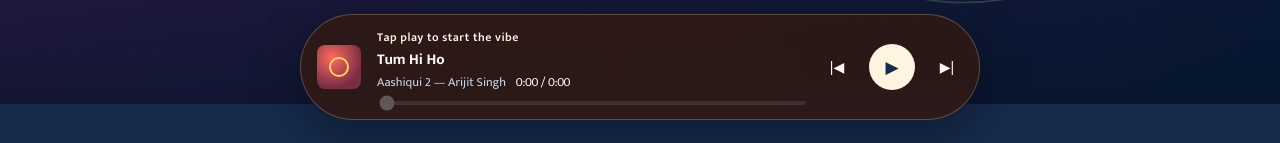
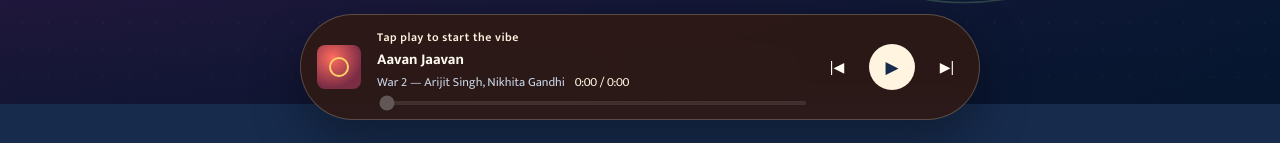
Before and after one commit to 1235456/MyMusick, a React (Vite) app: page / in a window 1280 px wide. Shown: the part 656-799 px from the top of the page. Built offline with nearby package versions, Linux system fonts and the light colour scheme; a web font is replaced by a local one.

Commit message:
added-song

```diff
--- a/src/data/songs.js
+++ b/src/data/songs.js
@@ -1,6 +1,7 @@
 
 
 export const SONGS = [
+  { id: "iNryWZ5hxm8", title: "Aavan Jaavan", tag: "War 2", note: "Arijit Singh, Nikhita Gandhi" },
   { id: "Umqb9KENgmk", title: "Tum Hi Ho", tag: "Aashiqui 2", note: "Arijit Singh" },
   { id: "284Ov7ysmfA", title: "Channa Mereya", tag: "Ae Dil Hai Mushkil", note: "Arijit Singh" },
   { id: "sK7riqg2mr4", title: "Agar Tum Saath Ho", tag: "Tamasha", note: "Arijit Singh, Alka Yagnik" },
@@ -27,7 +28,7 @@
     name: "Arijit After Dark",
     desc: "A late-night rotation of Arijit's most loved film songs.",
     ids: [
-      "Umqb9KENgmk", "284Ov7ysmfA", "sK7riqg2mr4", "BddP6PYo2gs",
+      "iNryWZ5hxm8", "Umqb9KENgmk", "284Ov7ysmfA", "sK7riqg2mr4", "BddP6PYo2gs",
       "Grr0FlC8SQA", "V8lJw8jJ4lA", "PqFMFVcCZgI", "eK0IIyBlYew",
     ],
   },
```
